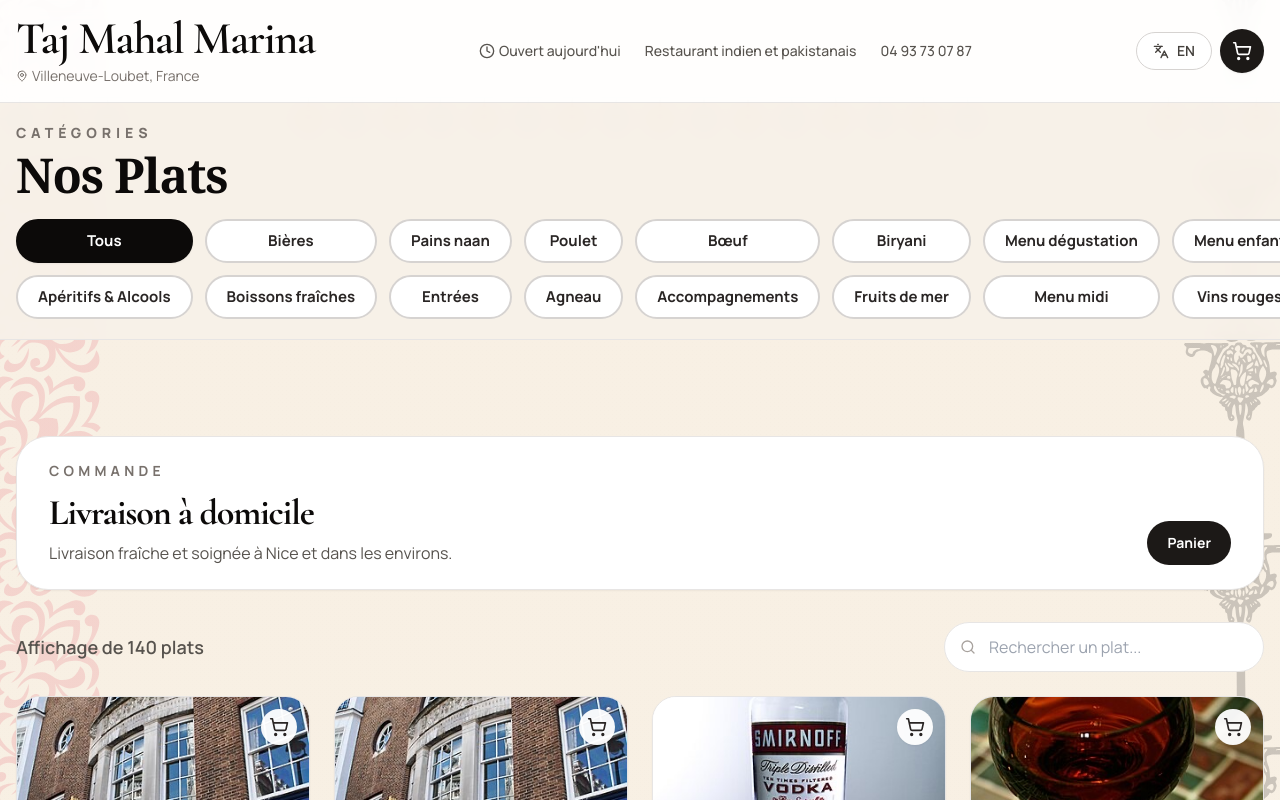
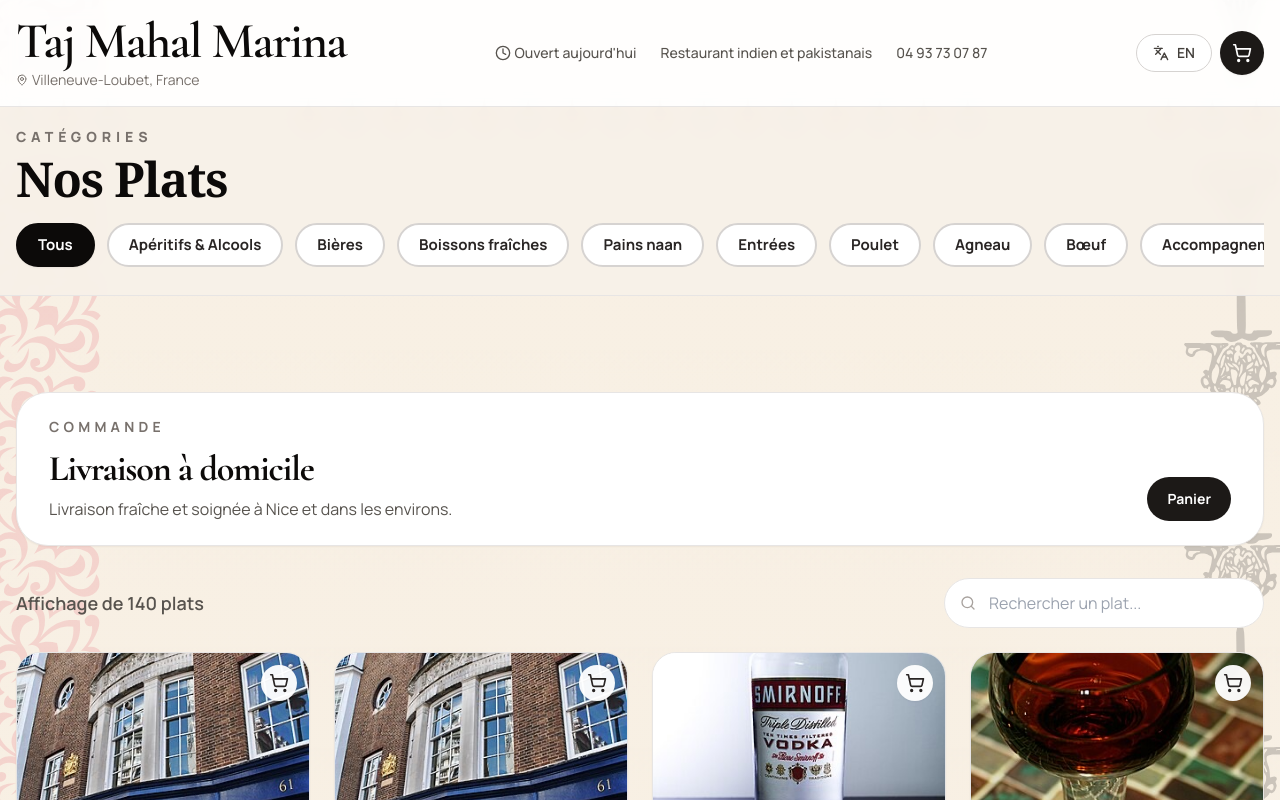
Before and after one commit to ManojMJ10/tajmahal-delivery.fr, a Next.js app: page /menu/home-delivery in a window 1280 px wide. Shown: the top 800 px of the page. Built offline with nearby package versions, Linux system fonts and the light colour scheme.

Commit message:
Refine public scrolling categories and landing layout

```diff
--- a/app/globals.css
+++ b/app/globals.css
@@ -14,6 +14,15 @@
 
 html {
   scroll-behavior: smooth;
+}
+
+.no-scrollbar {
+  -ms-overflow-style: none;
+  scrollbar-width: none;
+}
+
+.no-scrollbar::-webkit-scrollbar {
+  display: none;
 }
 
 body {
@@ -139,8 +148,10 @@ select {
   .public-page-shell::before {
     background:
       url("/ornaments/marina-border.svg") repeat-x center 76px / 760px 74px,
-      url("/ornaments/external/flower-sketch19.svg") no-repeat left -60px bottom 24px / 180px auto,
-      url("/ornaments/marina-floral-burst.svg") no-repeat right -54px bottom 40px / 180px auto;
+      url("/ornaments/external/flower-ornament-red.svg") repeat-y left -30px top 150px / 92px auto,
+      url("/ornaments/external/abstract-floral-1913.svg") repeat-y right -34px top 150px / 92px auto,
+      url("/ornaments/external/flower-sketch19.svg") no-repeat left -80px bottom 24px / 180px auto,
+      url("/ornaments/marina-floral-burst.svg") no-repeat right -76px bottom 40px / 180px auto;
     opacity: 0.16;
   }
 }
@@ -148,9 +159,19 @@ select {
 @media (max-width: 768px) {
   .public-page-shell::before {
     background:
-      url("/ornaments/marina-border.svg") repeat-x center 72px / 640px 60px,
-      url("/ornaments/external/flower-sketch19.svg") no-repeat left -80px bottom 24px / 150px auto,
-      url("/ornaments/marina-floral-burst.svg") no-repeat right -86px bottom 30px / 150px auto;
-    opacity: 0.14;
+      url("/ornaments/marina-border.svg") repeat-x center 76px / 560px 48px,
+      url("/ornaments/external/flower-ornament-red.svg") repeat-y left -34px top 132px / 72px auto,
+      url("/ornaments/external/abstract-floral-1913.svg") repeat-y right -42px top 132px / 70px auto;
+    opacity: 0.1;
   }
 }
+
+@media (max-width: 640px) {
+  .public-page-shell::before {
+    background:
+      url("/ornaments/marina-border.svg") repeat-x center 84px / 480px 42px,
+      url("/ornaments/external/flower-ornament-red.svg") repeat-y left -44px top 126px / 62px auto,
+      url("/ornaments/external/abstract-floral-1913.svg") repeat-y right -48px top 126px / 60px auto;
+    opacity: 0.08;
+  }
+}
--- a/components/public/PublicCategoryTabs.tsx
+++ b/components/public/PublicCategoryTabs.tsx
@@ -43,11 +43,10 @@ export function PublicCategoryTabs({
             </h2>
           </div>
         ) : null}
+        <div className={compact ? "" : "mt-5"}>
           <div
-          className={`${
-            compact
-              ? "flex flex-wrap gap-2"
-              : "mt-5 flex flex-wrap gap-2.5 xl:grid xl:auto-cols-max xl:grid-flow-col xl:grid-rows-2 xl:gap-3"
+            className={`no-scrollbar flex snap-x snap-mandatory gap-2 overflow-x-auto pb-2 ${
+              compact ? "gap-2" : "gap-2.5 sm:gap-3"
             }`}
           >
             {visibleCategories.map((category) => (
@@ -55,7 +54,7 @@ export function PublicCategoryTabs({
                 key={category.id}
                 type="button"
                 onClick={() => setSelectedCategory(category.id)}
-              className={`rounded-full border-2 font-bold transition-colors duration-150 ${
+                className={`shrink-0 snap-start whitespace-nowrap rounded-full border-2 font-bold transition-colors duration-150 ${
                   compact ? "px-4 py-2 text-sm" : "px-4 py-2.5 text-sm sm:px-5 sm:text-[15px]"
                 } ${
                   selectedCategory === category.id
@@ -68,6 +67,7 @@ export function PublicCategoryTabs({
             ))}
           </div>
         </div>
+      </div>
     </section>
   );
 }
--- a/components/public/PublicHeader.tsx
+++ b/components/public/PublicHeader.tsx
@@ -38,9 +38,9 @@ export function PublicHeader({
 
   return (
     <header className="sticky top-0 z-40 border-b border-stone-200 bg-white/90 backdrop-blur">
-      <div className="mx-auto flex max-w-7xl items-center justify-between gap-4 px-4 py-4">
+      <div className="mx-auto flex max-w-7xl items-start justify-between gap-4 px-4 py-4 md:items-center">
         <button type="button" onClick={onBack} className="text-left">
-          <h1 className="font-display text-[2.25rem] font-semibold leading-none tracking-[-0.05em] text-stone-950 md:text-[2.85rem]">
+          <h1 className="font-display text-[2.35rem] font-semibold leading-none tracking-[-0.05em] text-stone-950 md:text-[3.15rem]">
             {settings.restaurantName}
           </h1>
           <div className="mt-1 space-y-1 text-xs text-stone-500 md:text-sm">
@@ -53,7 +53,7 @@ export function PublicHeader({
           </div>
         </button>
 
-        <div className="hidden items-center gap-6 text-sm font-medium text-stone-600 md:flex">
+        <div className="hidden items-center gap-6 text-sm font-medium text-stone-600 xl:flex">
           <span className="flex items-center gap-1">
             <Clock className="h-4 w-4" /> {t.openToday}
           </span>
@@ -61,7 +61,7 @@ export function PublicHeader({
           <span>{settings.publicSite.phoneNumber}</span>
         </div>
 
-        <div className="flex items-center gap-2">
+        <div className="flex shrink-0 items-center gap-2 self-start md:self-center">
           <button
             type="button"
             onClick={() => setLanguage(language === "en" ? "fr" : "en")}
--- a/components/public/PublicLandingClient.tsx
+++ b/components/public/PublicLandingClient.tsx
@@ -27,18 +27,18 @@ export default function PublicLandingClient() {
         onBack={() => {}}
         t={t}
       />
-      <main className="relative z-10 mx-auto max-w-7xl px-4 pt-24 pb-12">
-        <section className="animate-soft-rise landing-hero-sheen relative overflow-hidden rounded-[2.3rem] border border-[var(--page-line)] shadow-[0_24px_60px_rgba(86,56,31,0.08)]">
-          <div className="grid items-center gap-6 px-6 py-7 md:grid-cols-[minmax(0,1fr)_560px] md:px-10 md:py-10">
+      <main className="relative z-10 mx-auto max-w-7xl px-4 pb-12 pt-24 sm:px-5">
+        <section className="animate-soft-rise landing-hero-sheen relative overflow-hidden rounded-[2rem] border border-[var(--page-line)] shadow-[0_24px_60px_rgba(86,56,31,0.08)]">
+          <div className="grid items-center gap-6 px-5 py-6 md:grid-cols-[minmax(0,1fr)_560px] md:px-10 md:py-10">
             <div>
               <p className="text-sm font-bold uppercase tracking-[0.38em] text-stone-500">{t.heroLabel}</p>
-              <h2 className="font-display mt-3 max-w-xl text-[3.6rem] font-semibold leading-[0.92] text-stone-950 md:text-[5.25rem]">
+              <h2 className="font-display mt-3 max-w-xl text-[3rem] font-semibold leading-[0.92] text-stone-950 sm:text-[3.6rem] md:text-[5rem]">
                 {settings.publicSite.heroTitle[language]}
               </h2>
-              <p className="mt-4 max-w-xl text-lg leading-8 text-stone-600 md:text-[1.15rem]">
+              <p className="mt-4 max-w-xl text-base leading-7 text-stone-600 md:text-[1.08rem] md:leading-8">
                 {settings.publicSite.heroSubtitle[language]}
               </p>
-              <div className="mt-7 flex flex-wrap gap-3 text-sm text-stone-600 md:text-base">
+              <div className="mt-6 flex flex-wrap gap-3 text-sm text-stone-600 md:text-base">
                 <span className="rounded-full border border-stone-200 bg-white/80 px-4 py-2">{settings.publicSite.openingHours}</span>
                 <span className="rounded-full border border-stone-200 bg-white/80 px-4 py-2">{settings.publicSite.restaurantAddress}</span>
                 <span className="rounded-full border border-stone-200 bg-white/80 px-4 py-2">{settings.publicSite.phoneNumber}</span>
@@ -55,7 +55,7 @@ export default function PublicLandingClient() {
           </div>
         </section>
 
-        <section className="mt-5 grid gap-5 lg:grid-cols-3">
+        <section className="mt-5 grid gap-4 md:gap-5 lg:grid-cols-3">
           {[
             {
               href: "/order/dine-in",
@@ -82,7 +82,7 @@ export default function PublicLandingClient() {
             <Link
               key={title}
               href={href}
-              className={`animate-soft-rise rounded-[2rem] border p-7 text-left shadow-[0_16px_36px_rgba(86,56,31,0.07)] transition-transform duration-150 hover:-translate-y-0.5 ${
+              className={`animate-soft-rise rounded-[2rem] border p-6 text-left shadow-[0_16px_36px_rgba(86,56,31,0.07)] transition-transform duration-150 hover:-translate-y-0.5 md:p-7 ${
                 dark
                   ? "border-stone-900 bg-stone-900 text-white"
                   : "border-stone-200 bg-white/90 text-stone-900"
@@ -95,8 +95,8 @@ export default function PublicLandingClient() {
               >
                 <Icon className="h-7 w-7" />
               </span>
-              <h3 className="font-display mt-6 text-[2.15rem] font-semibold leading-none">{title}</h3>
-              <p className={`mt-4 text-lg leading-8 ${dark ? "text-stone-200" : "text-stone-600"}`}>
+              <h3 className="font-display mt-6 text-[1.85rem] font-semibold leading-none md:text-[2.15rem]">{title}</h3>
+              <p className={`mt-4 text-base leading-7 md:text-lg md:leading-8 ${dark ? "text-stone-200" : "text-stone-600"}`}>
                 {description}
               </p>
             </Link>
--- a/lib/menuStore.ts
+++ b/lib/menuStore.ts
@@ -10,7 +10,7 @@ const SETTINGS_KEY = "tajmahal-settings";
 const LANGUAGE_KEY = "tajmahal-language";
 const CATALOG_VERSION_KEY = "tajmahal-catalog-version";
 const STORE_EVENT = "tajmahal-store-updated";
-const CATALOG_VERSION = "2026-05-27-official-menu-v2";
+const CATALOG_VERSION = "2026-06-01-marina-ui-refresh-v3";
 
 type StoreKey = typeof MENU_KEY | typeof SETTINGS_KEY | typeof LANGUAGE_KEY;
 
```
Lines whose indentation alone changed are shown as unchanged.
